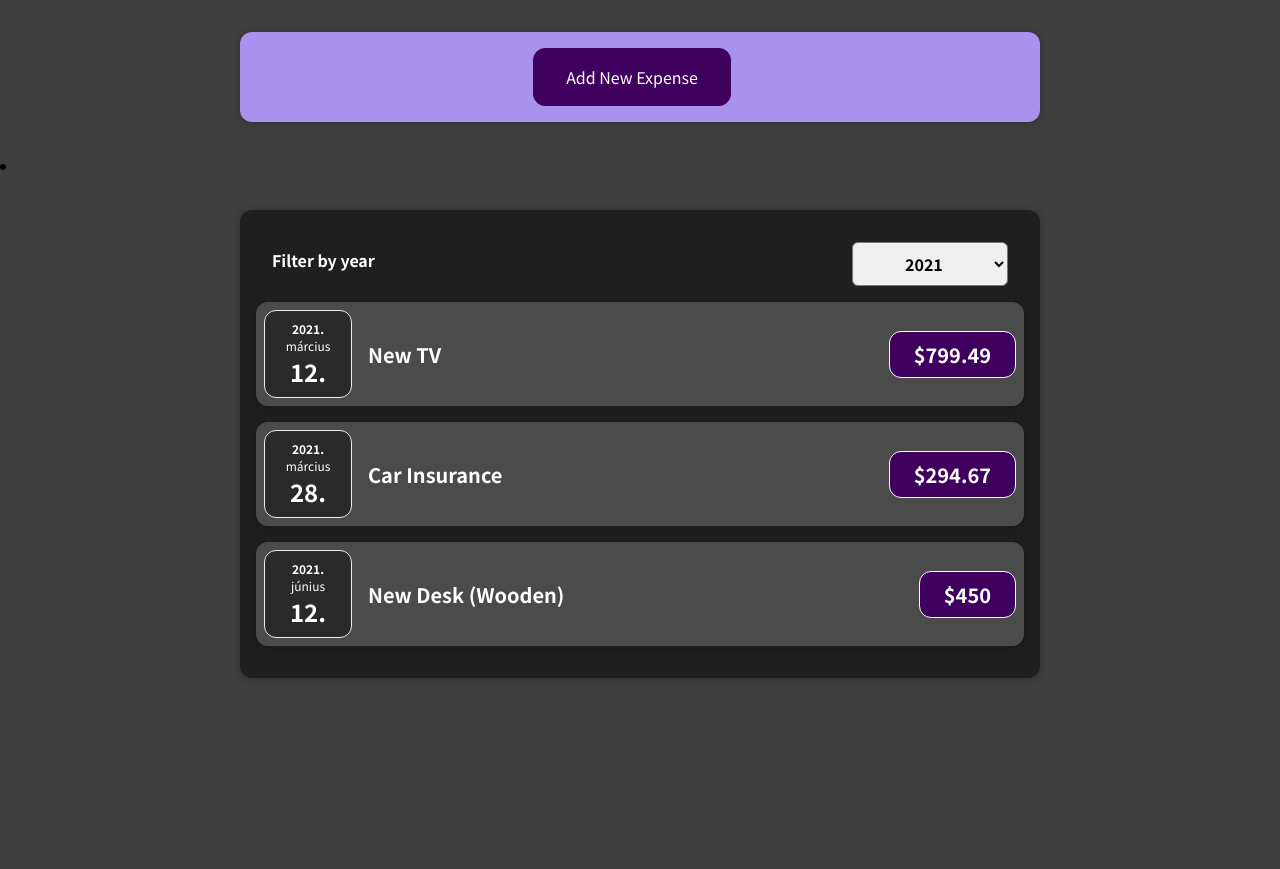
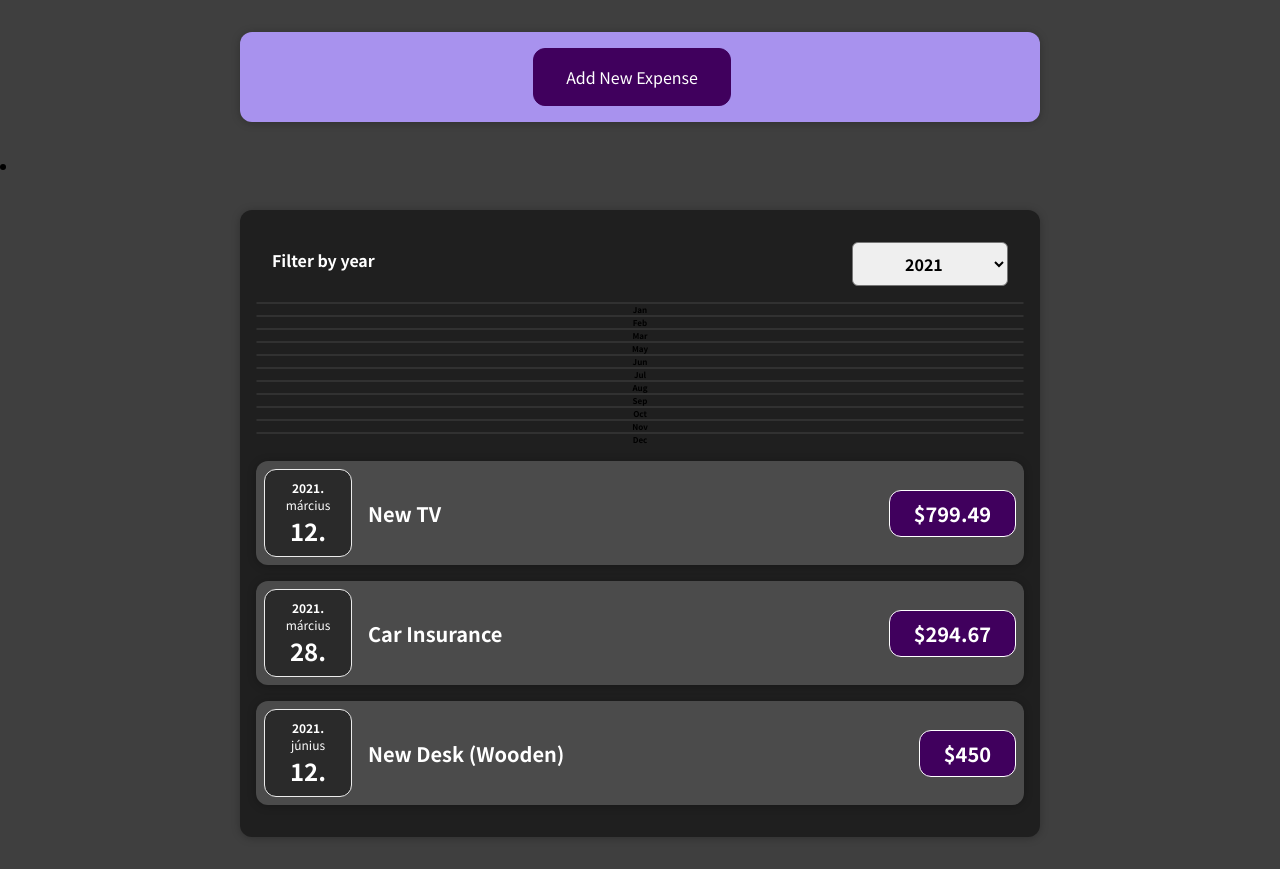
Before and after one commit to Sanyaur/Expense-Tracker-React, a React (Create React App) app: page / in a window 1280 px wide. Before the commit the page ends 800 px from the top, so only its background shows below. Built offline with nearby package versions, Linux system fonts and the light colour scheme.

Commit message:
Component added + loop fixed

```diff
--- a/src/components/Expenses/Expenses.js
+++ b/src/components/Expenses/Expenses.js
@@ -1,5 +1,6 @@
 import React, { useState } from "react";
 import ExpensesList from "./NewExpense/ExpensesList";
+import ExpensesChart from "./ExpensesChart";
 import Card from "../UI/Card";
 import ExpensesFilter from "./NewExpense/ExpensesFilter";
 import "./Expenses.css";
@@ -22,6 +23,7 @@ const Expenses = (props) => {
           selected={filteredYear}
           onChangeFilter={filterChangeHandler}
         />
+        <ExpensesChart expense={filteredExpenses} />
         <ExpensesList items={filteredExpenses} />
       </Card>
     </li>
--- a/src/components/Expenses/ExpensesChart.js
+++ b/src/components/Expenses/ExpensesChart.js
@@ -16,7 +16,7 @@ const ExpensesChart = (props) => {
     { label: "Dec", value: 0 },
   ];
 
-  for (const expense in props.expense) {
+  for (const expense of props.expense) {
     // gets the month number for every object from parent Component
     const expenseMonth = expense.date.getMonth(); // starting at 0 => January => 0
     // adds the value to the proper month in the array in this Component
```
